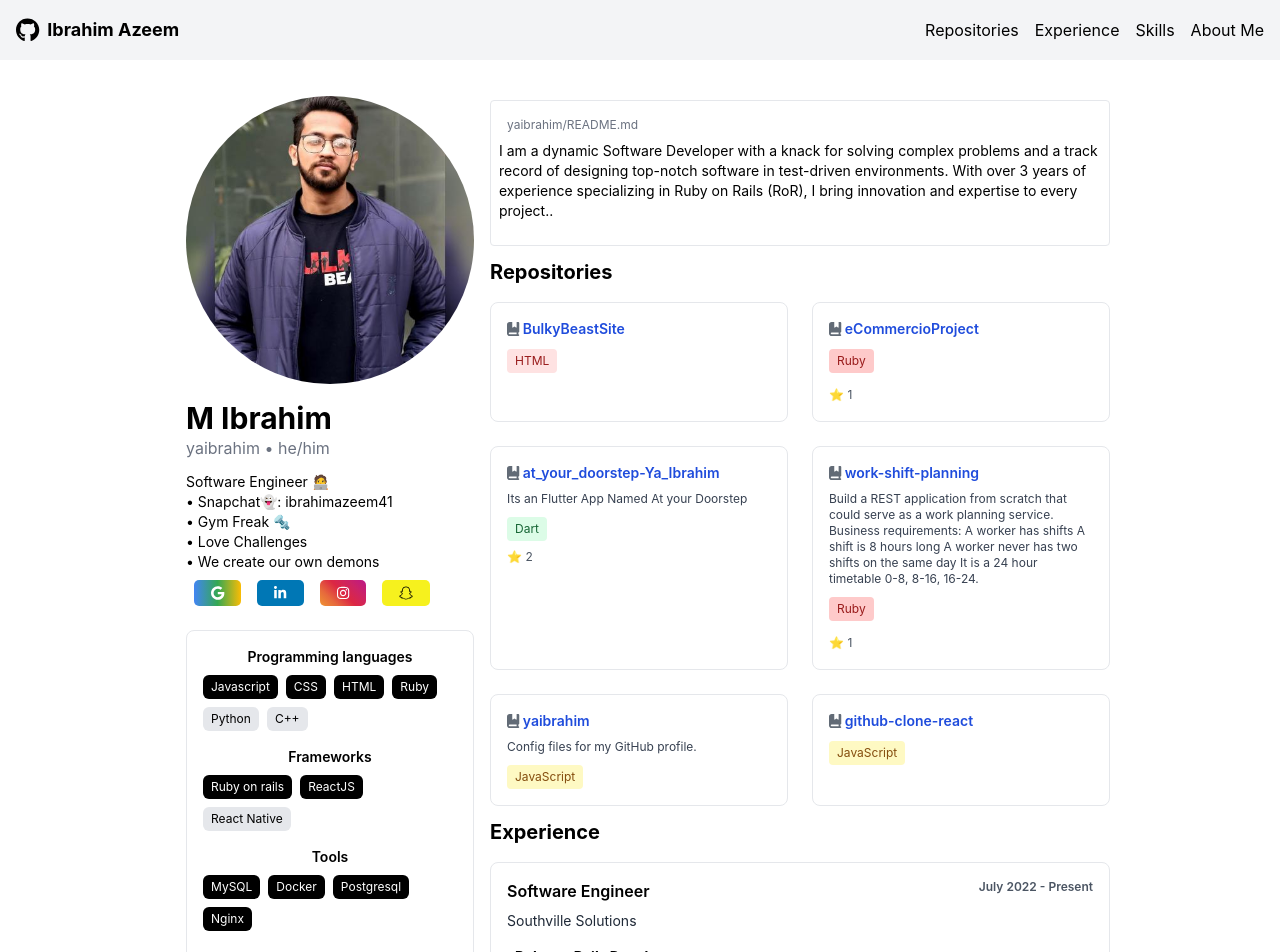
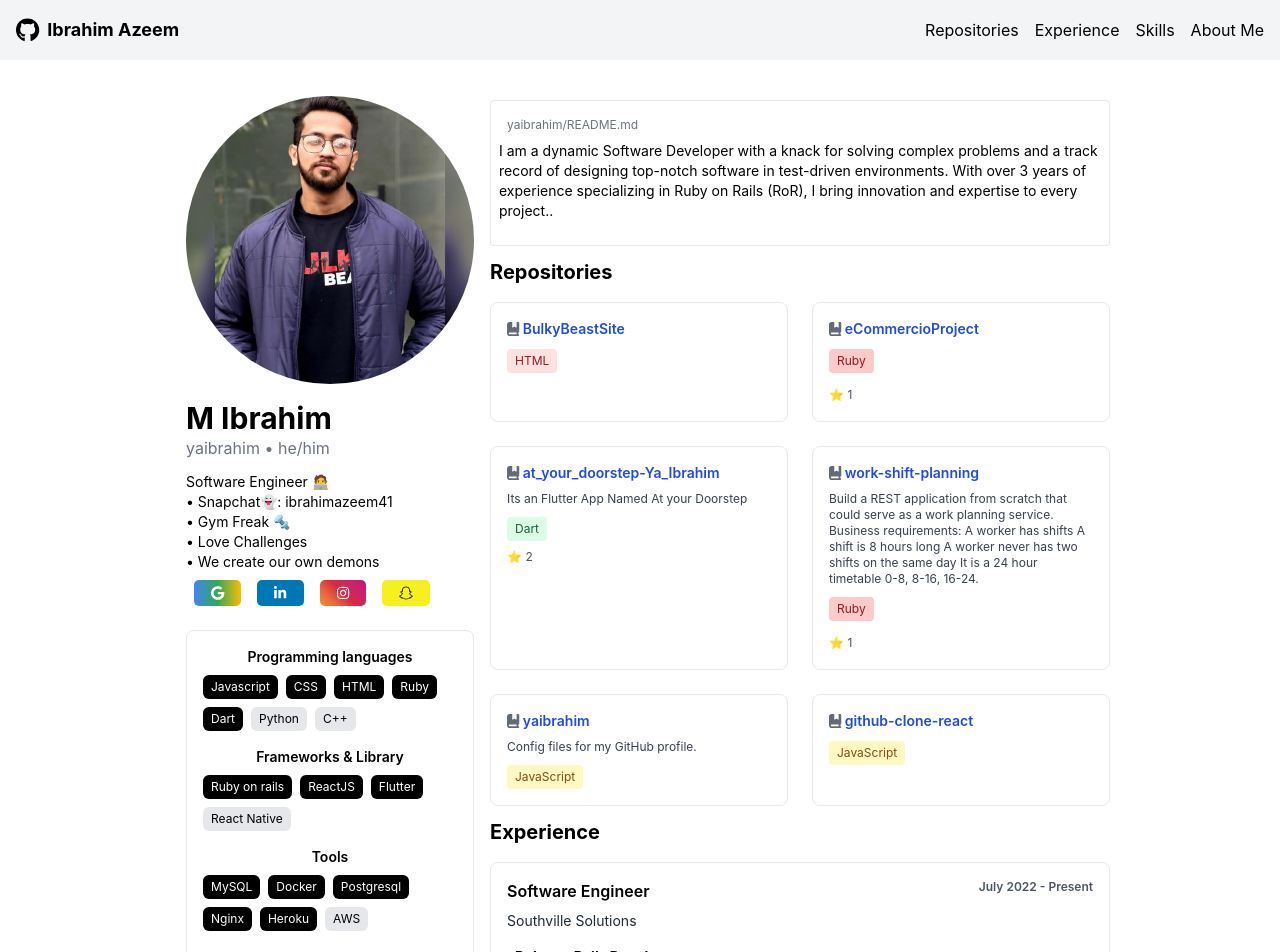
Before and after one commit to yaibrahim/github-clone-react, a React (Create React App) app: page / in a window 1280 px wide. Shown: the top 952 px of the page. Built offline with nearby package versions, Linux system fonts and the light colour scheme.

Commit message:
added new skills

```diff
--- a/src/components/skills/Skills.js
+++ b/src/components/skills/Skills.js
@@ -9,15 +9,17 @@ const Skills = () => {
                 { name: 'CSS', highlighted: true },
                 { name: 'HTML', highlighted: true },
                 { name: 'Ruby', highlighted: true },
+                { name: 'Dart', highlighted: true },
                 { name: 'Python', highlighted: false },
                 { name: 'C++', highlighted: false }
             ]
         },
         {
-            category: 'Frameworks',
+            category: 'Frameworks & Library',
             skills: [
                 { name: 'Ruby on rails', highlighted: true },
                 { name: 'ReactJS', highlighted: true },
+                { name: 'Flutter', highlighted: true },
                 { name: 'React Native', highlighted: false }
             ]
         },
@@ -27,7 +29,9 @@ const Skills = () => {
                 { name: 'MySQL', highlighted: true },
                 { name: 'Docker', highlighted: true },
                 { name: 'Postgresql', highlighted: true },
-                { name: 'Nginx', highlighted: true }
+                { name: 'Nginx', highlighted: true },
+                { name: 'Heroku', highlighted: true },
+                { name: 'AWS', highlighted: false }
             ]
         }
     ];
```
